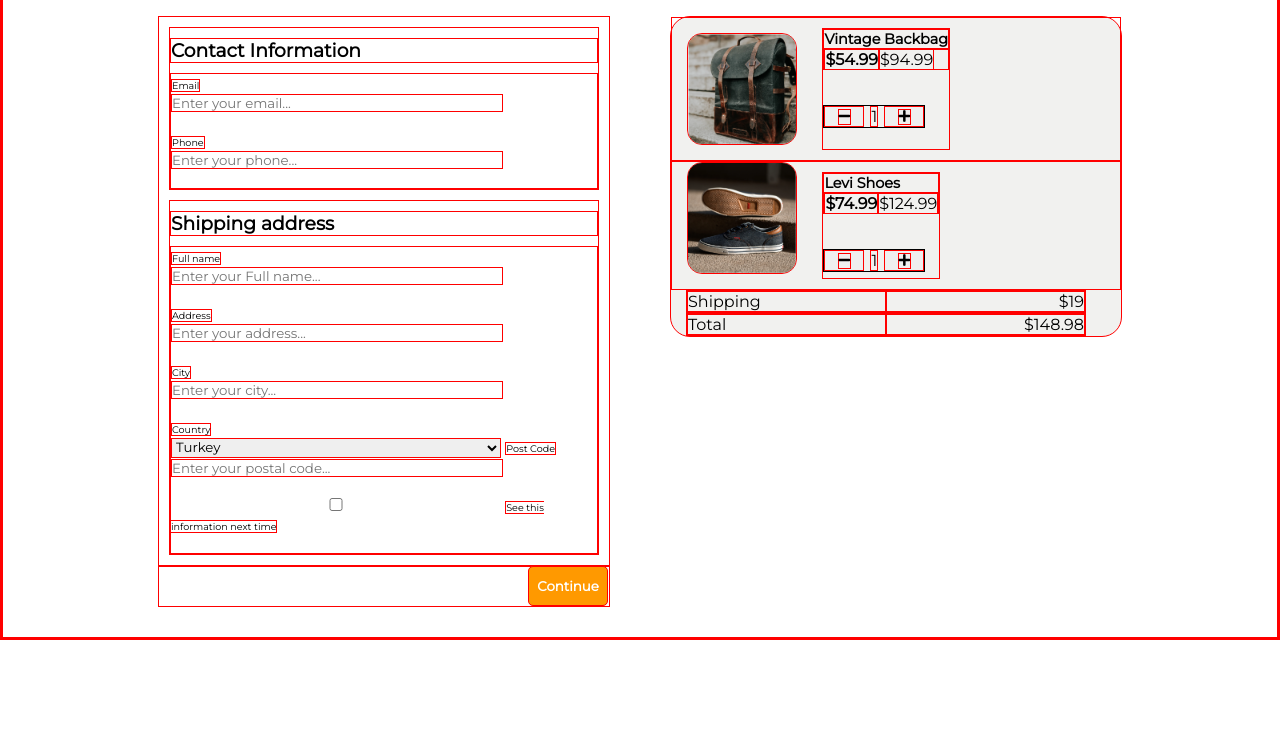
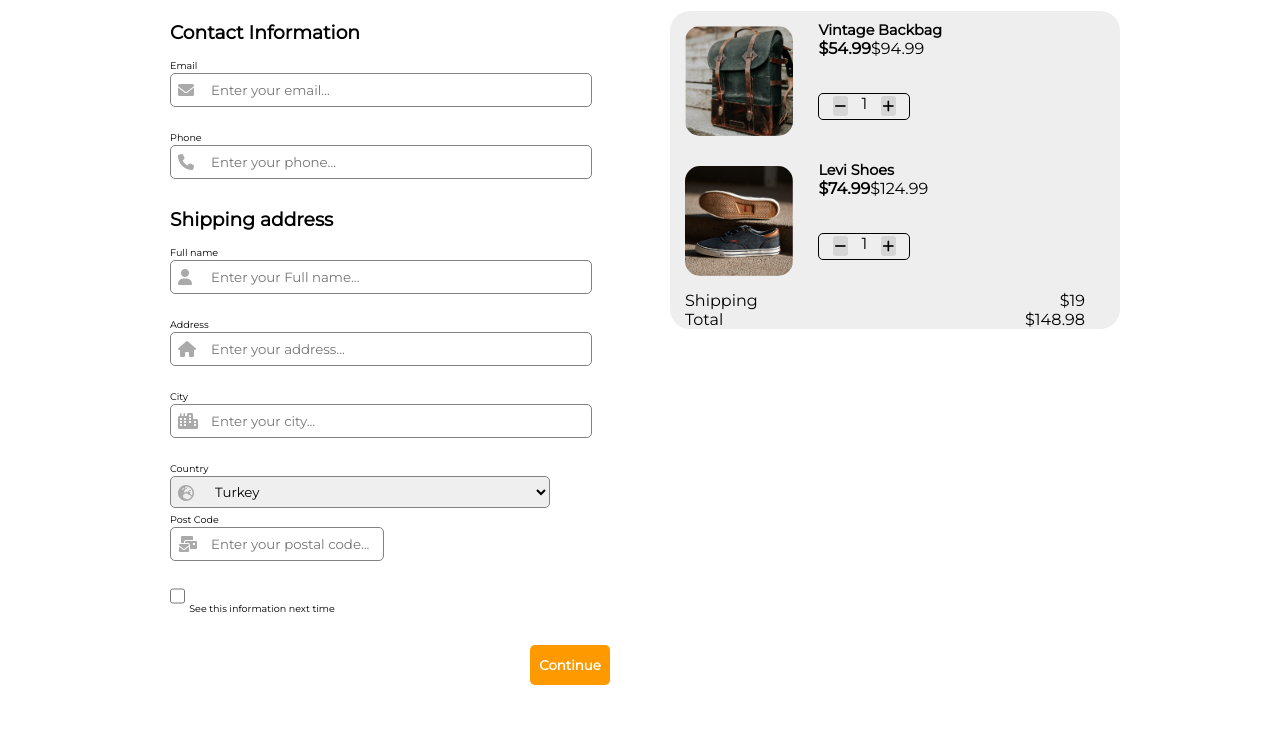
Before and after one commit to mustafatayfur/Checkout-Form, a plain HTML site: page index.html in a window 1280 px wide. Shown: the part 58-800 px from the top of the page. Drawn offline with Linux system fonts and the light colour scheme; a small style sheet from the web is missing.

Commit message:
icons are inserted to input fields

```diff
--- a/index.css
+++ b/index.css
@@ -1,7 +1,7 @@
             * {
                 margin: 0;
                 padding: 0;
-        border: 1px solid red;
+                /* border: 1px solid red; */
                 font-family: 'Montserrat', sans-serif;
             }
 
@@ -10,7 +10,6 @@
             }
 
             main {
-        /* max-width: 1000px; */
                 display: flex;
                 flex-direction: row-reverse;
                 justify-content: center;
@@ -21,15 +20,7 @@
                 width: 450px;
                 border-radius: 20px;
                 height: 100%;
-        background-color: rgb(241, 241, 239);
-    }
-
-    h2 {
-        font-size: 0.9rem;
-    }
-
-    .prices {
-        margin: 10px;
+                background-color: #EEEEEE;
             }
 
             .image__image1 {
@@ -44,8 +35,36 @@
                 border-radius: 15px;
             }
 
+            .prices {
+                margin: 10px;
+            }
+
+            h2 {
+                font-size: 0.9rem;
+            }
+            /*
         #shoes {
             margin-top: 0;
+        } */
+
+            #buttons {
+                width: 90px;
+                display: flex;
+                flex-direction: row;
+                justify-content: space-evenly;
+                border: 1px solid black;
+                margin-top: 35px;
+                border-radius: 5px;
+                height: 25px;
+            }
+
+            #buttons button {
+                width: 15px;
+                height: 20px;
+                margin-top: 2px;
+                border-radius: 3px;
+                border: none;
+                background-color: #d6d6d6;
             }
 
             .image__shipping {
@@ -62,25 +81,14 @@
                 text-align: right;
             }
 
-    #buttons {
-        width: 100px;
-        display: flex;
-        flex-direction: row;
-        justify-content: space-between;
-        border: 1px solid black;
-        margin-top: 35px;
-    }
-
-    #buttons button {
-        width: 40px;
-    }
-
             #form {
                 margin: 30px;
                 width: 450px
             }
 
-    form {}
+            .info {
+                margin: 10px;
+            }
 
             h3 {
                 margin: 10px 0;
@@ -93,15 +101,18 @@
 
             input,
             select {
-        width: 330px;
-    }
-
-    .info {
-        margin: 10px;
+                width: 380px;
+                height: 32px;
+                border-radius: 5px;
+                border: 1px solid rgb(130, 130, 130);
             }
 
             .address {
                 margin: 10px;
+            }
+
+            #info {
+                width: 15px;
             }
 
             #continue button {
@@ -112,4 +123,26 @@
                 width: 80px;
                 border-radius: 5px;
                 font-weight: 700;
+                border: none;
             }
+
+            .input-field input,
+            select {
+                padding-left: 40px;
+            }
+
+            .input-field {
+                position: relative;
+            }
+
+            .input-field i {
+                position: absolute;
+                left: 0;
+                top: 0;
+                padding: 9px 8px;
+                color: #aaa;
+            }
+
+            #postcode {
+                width: 40%;
+            }
--- a/index.html
+++ b/index.html
@@ -7,7 +7,9 @@
     <meta name="viewport" content="width=device-width, initial-scale=1.0">
 
     <link rel="stylesheet" href="./index.css">
-    <link rel="stylesheet" href="https://cdnjs.cloudflare.com/ajax/libs/font-awesome/5.15.4/css/all.min.css" integrity="sha512-YWzhKL2whUzgiheMoBFwW8CKV4qpHQAEuvilg9FAn5VJUDwKZZxkJNuGM4XkWuk94WCrrwslk8yWNGmY1EduTA==" crossorigin="anonymous" referrerpolicy="no-referrer"
+    <link rel="stylesheet" href="https://cdnjs.cloudflare.com/ajax/libs/font-awesome/6.0.0-beta2/css/all.min.css" integrity="sha512-YWzhKL2whUzgiheMoBFwW8CKV4qpHQAEuvilg9FAn5VJUDwKZZxkJNuGM4XkWuk94WCrrwslk8yWNGmY1EduTA==" crossorigin="anonymous" referrerpolicy="no-referrer"
+    />
+    <link rel="stylesheet" href="https://cdnjs.cloudflare.com/ajax/libs/font-awesome/6.0.0-beta2/css/all.min.css" integrity="sha512-YWzhKL2whUzgiheMoBFwW8CKV4qpHQAEuvilg9FAn5VJUDwKZZxkJNuGM4XkWuk94WCrrwslk8yWNGmY1EduTA==" crossorigin="anonymous" referrerpolicy="no-referrer"
     />
     <link rel="preconnect" href="https://fonts.googleapis.com">
     <link rel="preconnect" href="https://fonts.gstatic.com" crossorigin>
@@ -28,9 +30,13 @@
                         <strong>$54.99</strong><span>$94.99</span>
                     </p>
                     <div id="buttons">
-                        <button><i class="fas fa-minus" aria-hidden="true"></i></button>
+                        <button>
+                            <i class="fas fa-minus"aria-hidden="true"></i>
+                        </button>
                         <p>1</p>
-                        <button><i class="fas fa-plus" aria-hidden="true"></i></button>
+                        <button>
+                            <i class="fas fa-plus"aria-hidden="true"></i>
+                        </button>
                     </div>
                 </div>
             </div>
@@ -42,9 +48,13 @@
                         <strong>$74.99</strong><span>$124.99</span>
                     </p>
                     <div id="buttons">
-                        <button><i class="fas fa-minus" aria-hidden="true"></i></button>
+                        <button>
+                            <i class="fas fa-minus" aria-hidden="true"></i>
+                        </button>
                         <p>1</p>
-                        <button><i class="fas fa-plus" aria-hidden="true"></i></button>
+                        <button>
+                            <i class="fas fa-plus" aria-hidden="true"></i>
+                        </button>
                     </div>
                 </div>
             </div>
@@ -63,24 +73,41 @@
                 <h3>Contact Information</h3>
                 <form action="#">
                     <label for="email">Email</label><br>
+                    <div class="input-field">
                         <input type="email" name="e-mail" id="email" placeholder="Enter your email..."><br><br>
+                        <i class="fas fa-envelope"></i>
+                    </div>
                     <label for="phone">Phone</label><br>
+                    <div class="input-field">
                         <input type="tel" name="Phone" id="phone" placeholder="Enter your phone..."><br><br>
+                        <i class="fa-solid fa-phone"></i>
+                    </div>
                 </form>
             </div>
             <div class="address">
                 <h3>Shipping address</h3>
                 <form action="#">
                     <label for="Full Name">Full name</label><br>
+                    <div class="input-field">
                         <input type="text" name="Full Name" id="Full Name" placeholder="Enter your Full name..."><br><br>
+                        <i class="fas fa-user"></i>
+                    </div>
+
 
                     <label for="address">Address</label><br>
+                    <div class="input-field">
                         <input type="text" name="Address" id="address" placeholder="Enter your address..."><br><br>
+                        <i class="fas fa-home"></i>
+                    </div>
 
                     <label for="city">City</label><br>
+                    <div class="input-field">
                         <input type="text" name="City" id="city" placeholder="Enter your city..."><br><br>
+                        <i class="fas fa-city"></i>
+                    </div>
 
                     <label for="country">Country</label><br>
+                    <div class="input-field">
                         <select name="Country" id="country">
                             <option value="Turkey">Turkey</option>
                             <option value="Germany">Germany</option>
@@ -88,8 +115,16 @@
                             <option value="Canada">Canada</option>
                             <option value="UK">UK</option>
                         </select>
+                        <i class="fas fa-globe-europe"></i>
+                    </div>
+
+
                     <label for="postcode">Post Code</label><br>
+                    <div class="input-field">
                         <input type="text" name="Postcode" id="postcode" placeholder="Enter your postal code..."><br><br>
+                        <i class="fas fa-mail-bulk"></i>
+                    </div>
+
 
                     <input type="checkbox" name="info_next" id="info"> <label for="info">See this information next time</label><br><br>
                 </form>
```
Lines whose indentation alone changed are shown as unchanged.
